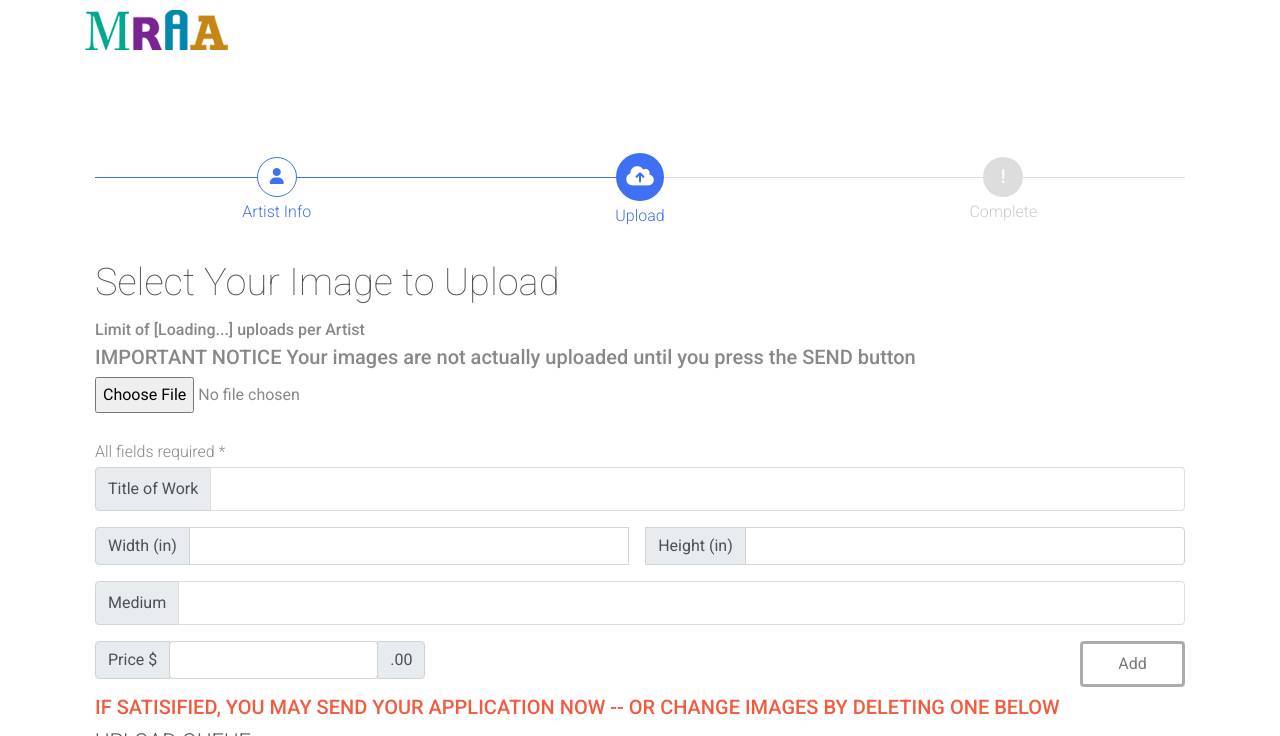
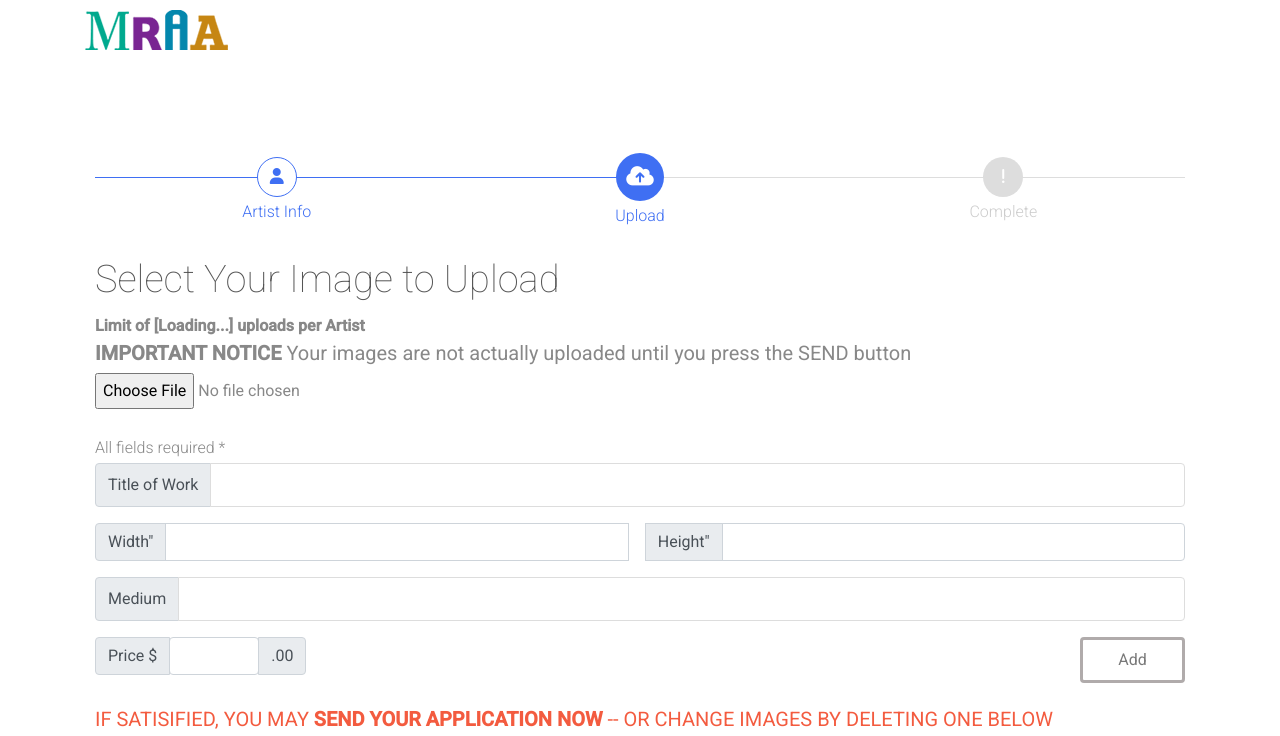
Before and after one commit to mraa-tech/member-services, a plain HTML site: page call-for-entries/index.html in a window 1280 px wide. Both pictures are taken after a click on the button "Next". Shown: the top 736 px of the page. Drawn offline with nearby package versions, Linux system fonts and the light colour scheme.

Commit message:
Minor UI fixes

```diff
--- a/call-for-entries/index.html
+++ b/call-for-entries/index.html
@@ -160,12 +160,12 @@
                                 </div>
                                 <div class="input-group mb-3">
                                     <div class="input-group-prepend">
-                                        <span class="input-group-text">Width (in)</span>
+                                        <span class="input-group-text">Width"</span>
                                     </div>
                                     <input type="number" class="form-control" id="sizeWidth"
                                         aria-label="Size: Width (in)" min="1" max="999" required />
                                     <div class="input-group-prepend ml-3">
-                                        <span class="input-group-text">Height (in)</span>
+                                        <span class="input-group-text">Height"</span>
                                     </div>
                                     <input type="number" class="form-control" id="sizeHeight"
                                         aria-label="Size: Height (in)" min="1" max="999" required />
@@ -179,13 +179,13 @@
                                 </div>
                                 <!-- Price -->
                                 <div class="row">
-                                    <div class="col-4 align-self-start">
+                                    <div class="col-md-8 col-sm-12 align-self-start">
                                         <!-- <label for="price">Price *</label> -->
                                         <div class="input-group mb-3">
                                             <div class="input-group-prepend">
                                                 <span class="input-group-text">Price $</span>
                                             </div>
-                                            <div>
+                                            <div style="width:90px">
                                                 <input type="number" class="form-control"
                                                     aria-label="Amount (to the nearest dollar)" id="price" size="10"
                                                     required />
@@ -195,19 +195,19 @@
                                             </div>
                                         </div>
                                     </div>
-                                    <div class="col-8 align-self-start text-right">
+                                    <div class="col-md-4 col-sm-12 align-self-start text-right">
                                         <button type="button" class="btn btn-add" disabled="disabled">Add</button>
                                     </div>
                                 </div>
                             </div>
                             <div id="imagePreview">
-                                <p class="h5 important-msg" id="imageMessage">IF SATISIFIED, YOU MAY <strong>SEND YOUR
+                                <p class="h5 mt-3 important-msg" id="imageMessage">IF SATISIFIED, YOU MAY <strong>SEND YOUR
                                         APPLICATION NOW</strong>
                                     -- OR CHANGE IMAGES BY DELETING ONE BELOW</p>
                                 <h3>Upload Queue</h3>
                                 <div class="row">
                                     <div class="col-lg-4 col-sm-12">
-                                        <div class="card">
+                                        <div class="card mb-3">
                                             <svg class="bd-placeholder-img card-img-top" width="100%" height="180"
                                                 xmlns="http://www.w3.org/2000/svg" role="img"
                                                 aria-label="Placeholder: Image cap" preserveAspectRatio="xMidYMid slice"
@@ -222,7 +222,7 @@
                                         </div>
                                     </div>
                                     <div class="col-lg-4 col-sm-12">
-                                        <div class="card">
+                                        <div class="card mb-3">
                                             <svg class="bd-placeholder-img card-img-top" width="100%" height="180"
                                                 xmlns="http://www.w3.org/2000/svg" role="img"
                                                 aria-label="Placeholder: Image cap" preserveAspectRatio="xMidYMid slice"
@@ -237,7 +237,7 @@
                                         </div>
                                     </div>
                                     <div class="col-lg-4 col-sm-12">
-                                        <div class="card">
+                                        <div class="card mb-3">
                                             <svg class="bd-placeholder-img card-img-top" width="100%" height="180"
                                                 xmlns="http://www.w3.org/2000/svg" role="img"
                                                 aria-label="Placeholder: Image cap" preserveAspectRatio="xMidYMid slice"
--- a/css/mraa.css
+++ b/css/mraa.css
@@ -1,4 +1,10 @@
 @charset "UTF-8";
+
+/* Bootstrap override */
+h5,
+.h5 {
+	font-weight: 400;
+}
 
 /* CSS Document - mraa.css */
 body,
@@ -18,7 +24,7 @@ body {
 }
 
 strong {
-	font-weight: 500;
+	font-weight: 600;
 }
 
 a,
@@ -39,7 +45,7 @@ h2 {
 	font-size: 38px;
 	font-weight: 100;
 	color: #555;
-	line-height: 50px;
+	/* line-height: 50px; */
 }
 
 h3 {
@@ -368,6 +374,7 @@ ul.navbar-nav {
 	left: 0;
 	height: 1px;
 	background: #3f6ff3;
+	width: 16.66%;
 }
 
 .f1-step {
--- a/js/scripts.js
+++ b/js/scripts.js
@@ -16,9 +16,9 @@ jQuery(document).ready(function () {
 	*/
 	$('.f1 fieldset:first').show();
 	//$('.f1 fieldset:first').next().show(); // while testing second panel
-	/* $('.f1 input[type="text"], .f1 input[type="password"], .f1 textarea').on('focus', function() {
+	$('.f1 input[type="text"], .f1 input[type="password"], .f1 textarea').on('focus', function() {
 		$(this).removeClass('input-error');
-	}); */
+	});
 
 	// next step
 	$('.f1 .btn-next').on('click', function () {
```
